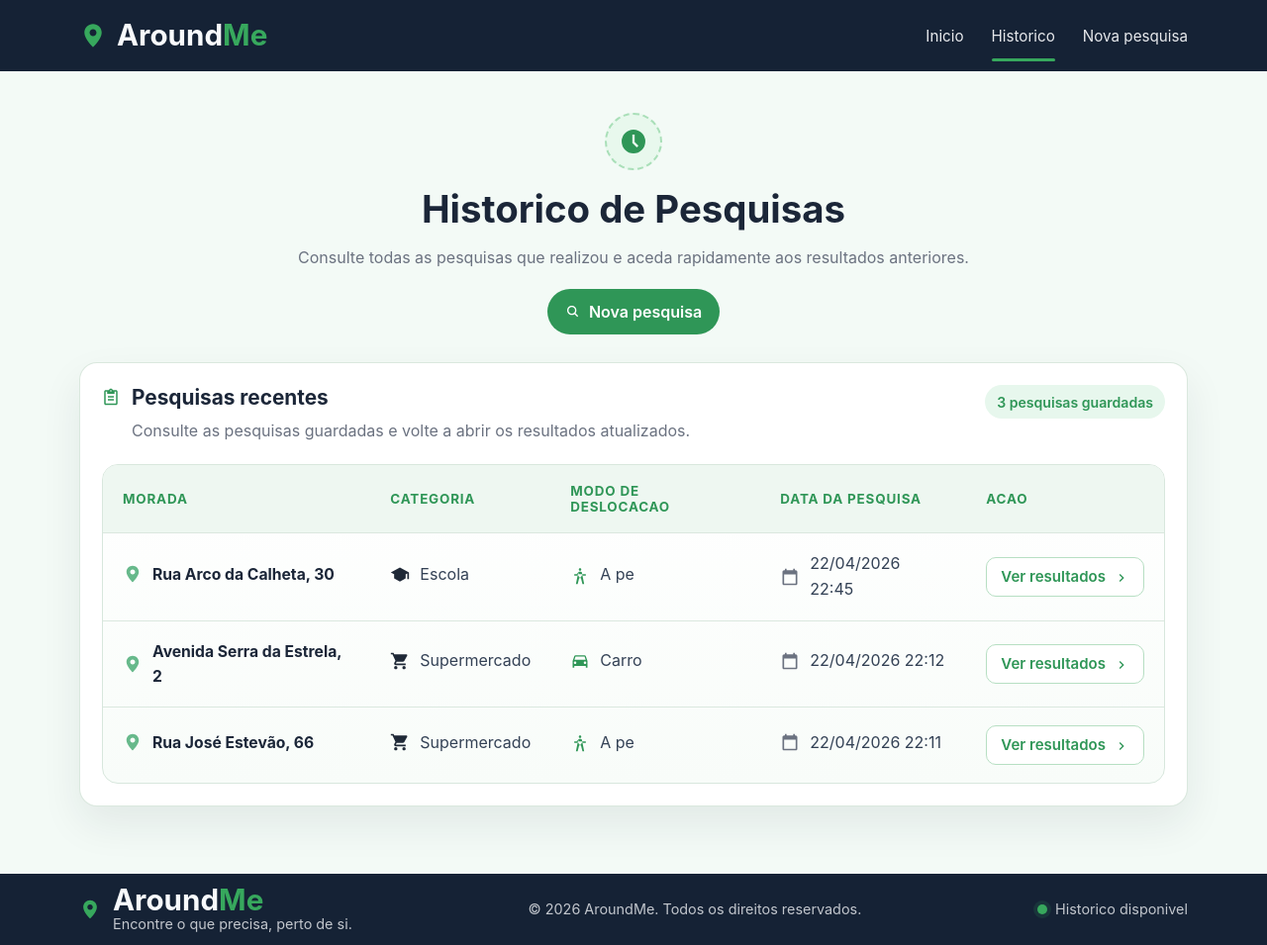
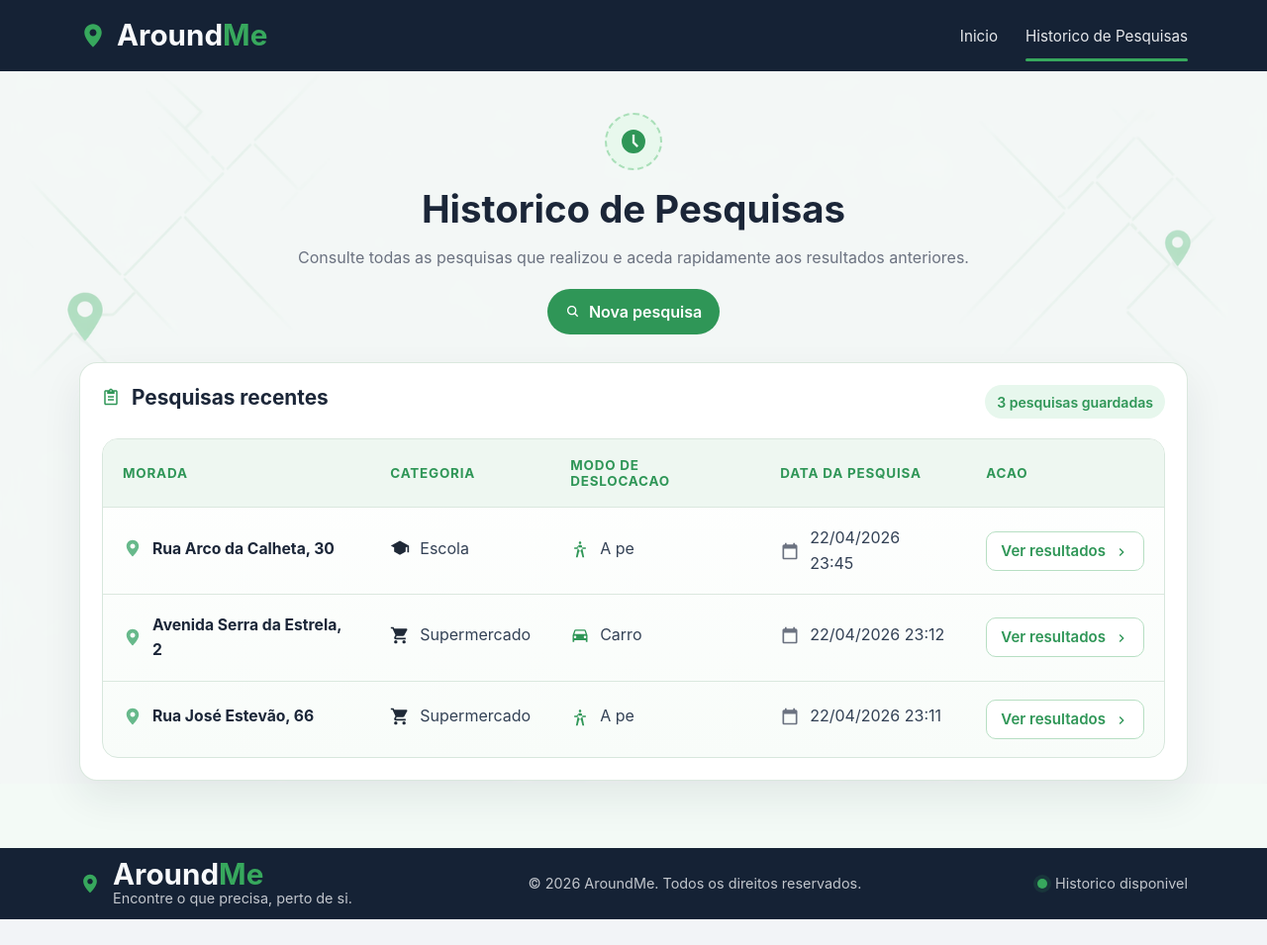
Before and after one commit to BrunoAlves12/Projeto_AroundMe, a Flask app: page /historico in a window 1280 px wide. Shown: the whole page at 99% size. After the commit the page ends 929 px from the top, so only its background shows below. Run offline with Flask 3, Linux system fonts and the light colour scheme.

Commit message:
last_commit

```diff
--- a/app/models.py
+++ b/app/models.py
@@ -1,10 +1,13 @@
-from datetime import datetime
+from datetime import datetime, timezone
+from zoneinfo import ZoneInfo
 
 from app.extensions import db
 
 
 class Pesquisa(db.Model):
     __tablename__ = "pesquisa"
+
+    FUSO_HORARIO_LOCAL = ZoneInfo("Europe/Lisbon")
 
     id = db.Column(db.Integer, primary_key=True)
     morada = db.Column(db.String(255), nullable=False)
@@ -14,5 +17,7 @@ class Pesquisa(db.Model):
     longitude = db.Column(db.Float, nullable=False)
     data_pesquisa = db.Column(db.DateTime, nullable=False, default=datetime.utcnow)
 
-    def __repr__(self) -> str:
-        return f"<Pesquisa {self.id} - {self.categoria}>"
+    @property
+    def data_pesquisa_local(self) -> datetime:
+
+        return self.data_pesquisa.replace(tzinfo=timezone.utc).astimezone(self.FUSO_HORARIO_LOCAL)
--- a/static/css/historico.css
+++ b/static/css/historico.css
@@ -1,4 +1,9 @@
 .history-main {
+    background: var(--bg-main);
+    background-image: url("../img/background.png");
+    background-size: 100% auto;
+    background-position: center top;
+    background-repeat: no-repeat;
     padding: 42px 0 34px;
 }
 
@@ -72,12 +77,6 @@
     margin: 0;
     font-size: 1.3rem;
     color: var(--navy-900);
-}
-
-.history-panel-text {
-    margin: 8px 0 0;
-    color: var(--text-soft);
-    line-height: 1.7;
 }
 
 .history-mini-icon {
--- a/static/css/resultados.css
+++ b/static/css/resultados.css
@@ -1,4 +1,9 @@
 .results-main {
+    background: var(--bg-main);
+    background-image: url("../img/background.png");
+    background-size: 100% auto;
+    background-position: center top;
+    background-repeat: no-repeat;
     padding: 42px 0 34px;
 }
 
--- a/templates/historico.html
+++ b/templates/historico.html
@@ -21,8 +21,7 @@
 
             <nav class="main-nav" aria-label="Principal">
                 <a class="nav-link" href="{{ url_for('main.index') }}">Inicio</a>
-                <a class="nav-link nav-link-active" href="{{ url_for('main.historico') }}">Historico</a>
-                <a class="nav-link" href="{{ url_for('main.index') }}">Nova pesquisa</a>
+                <a class="nav-link nav-link-active" href="{{ url_for('main.historico') }}">Historico de Pesquisas</a>
             </nav>
         </div>
     </header>
@@ -65,13 +64,6 @@
                         </span>
                         <div>
                             <h2>Pesquisas recentes</h2>
-                            <p class="history-panel-text">
-                                {% if pesquisas %}
-                                    Consulte as pesquisas guardadas e volte a abrir os resultados atualizados.
-                                {% else %}
-                                    Ainda nao existem pesquisas guardadas.
-                                {% endif %}
-                            </p>
                         </div>
                     </div>
 
@@ -161,7 +153,7 @@
                                                         <path d="M19 4H18V2H16V4H8V2H6V4H5C3.89 4 3 4.89 3 6V20C3 21.11 3.89 22 5 22H19C20.11 22 21 21.11 21 20V6C21 4.89 20.11 4 19 4ZM19 20H5V9H19V20Z"/>
                                                     </svg>
                                                 </span>
-                                                <span>{{ pesquisa.data_pesquisa.strftime("%d/%m/%Y %H:%M") }}</span>
+                                                <span>{{ pesquisa.data_pesquisa_local.strftime("%d/%m/%Y %H:%M") }}</span>
                                             </div>
                                         </td>
                                         <td>
--- a/templates/index.html
+++ b/templates/index.html
@@ -22,7 +22,6 @@
             <nav class="main-nav" aria-label="Principal">
                 <a class="nav-link nav-link-active" href="{{ url_for('main.index') }}">Inicio</a>
                 <a class="nav-link" href="{{ url_for('main.historico') }}">Historico de Pesquisas</a>
-                <a class="nav-link" href="#como-funciona">Sobre</a>
             </nav>
         </div>
     </header>
@@ -112,7 +111,7 @@
                                 </div>
                             </div>
 
-                            <aside class="how-it-works" id="como-funciona" aria-label="Como funciona">
+                            <aside class="how-it-works" aria-label="Como funciona">
                                 <div class="how-it-works-title">
                                     <span class="how-icon">
                                         <svg viewBox="0 0 24 24">
--- a/templates/resultados.html
+++ b/templates/resultados.html
@@ -21,8 +21,7 @@
 
             <nav class="main-nav" aria-label="Principal">
                 <a class="nav-link" href="{{ url_for('main.index') }}">Inicio</a>
-                <a class="nav-link nav-link-active" href="{{ url_for('main.historico') }}">Historico</a>
-                <a class="nav-link" href="{{ url_for('main.index') }}">Nova pesquisa</a>
+                <a class="nav-link nav-link-active" href="{{ url_for('main.historico') }}">Historico de Pesquisas</a>
             </nav>
         </div>
     </header>
@@ -65,7 +64,7 @@
                     <div class="results-panel">
                         <div class="results-panel-header">
                             <h2>Lista de resultados</h2>
-                            <span>{{ locais|length }} local{% if locais|length != 1 %}ais{% endif %}</span>
+                            <span>{{ locais|length }} {% if locais|length == 1 %}local{% else %}locais{% endif %}</span>
                         </div>
 
                         {% if locais %}
@@ -105,7 +104,6 @@
                     <div class="results-panel map-panel">
                         <div class="results-panel-header">
                             <h2>Mapa</h2>
-                            <span>Morada + resultados</span>
                         </div>
 
                         <div class="folium-map-shell">
```
Also changed, not shown: app/__init__.py (+3 -12 lines), app/geoapify.py (+2 -15 lines), app/routes.py (+16 -41 lines), instance/aroundme.db, readME.md.
